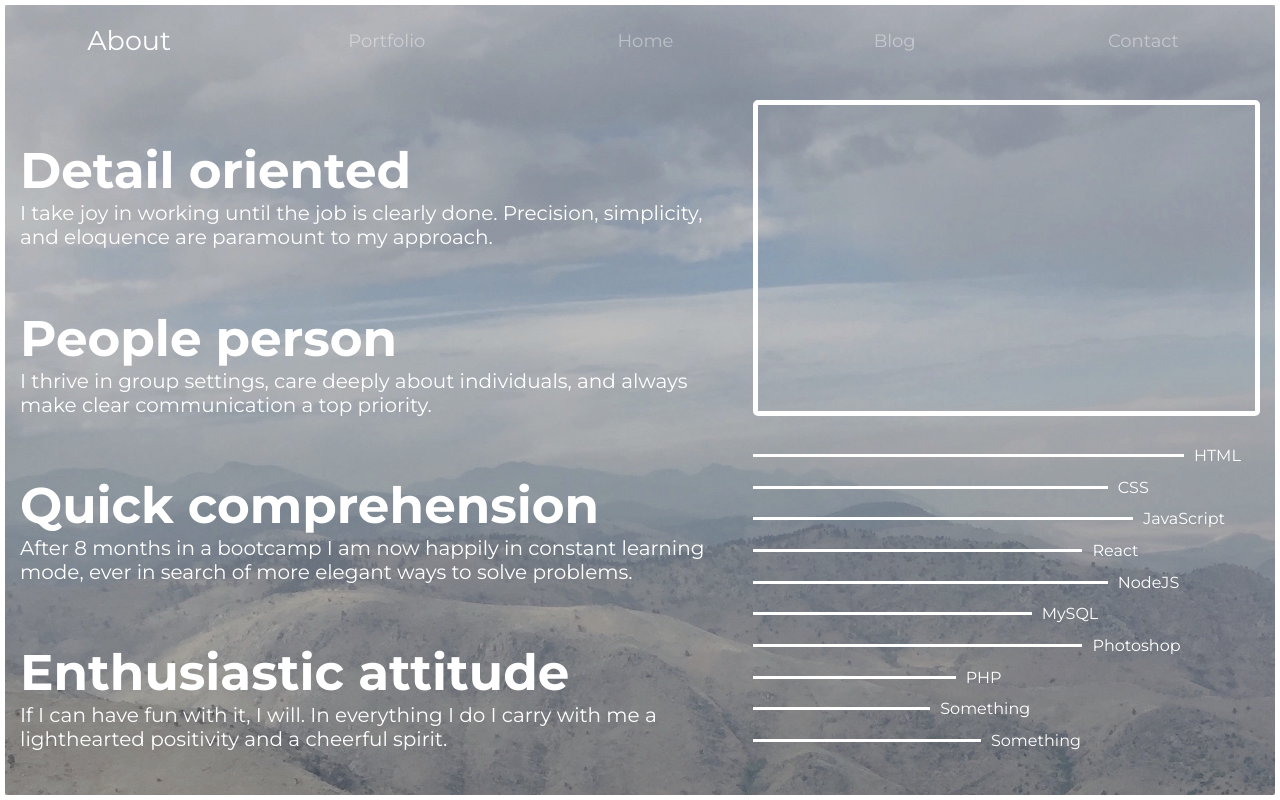
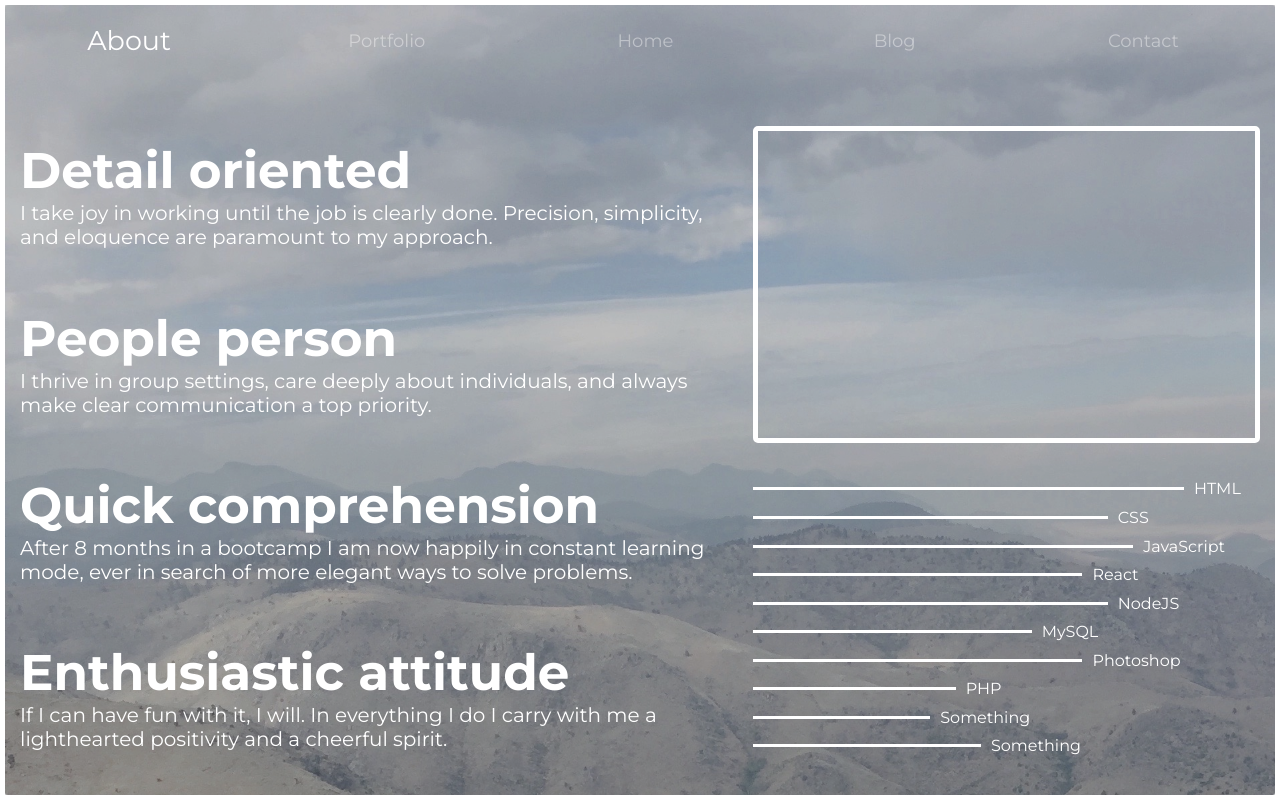
Before and after one commit to robpwatkins/robpwatkins-homepage, a plain HTML site: page about.html in a window 1280 px wide. Drawn offline with Linux system fonts and the light colour scheme.

Commit message:
ok enough for tonight.

```diff
--- a/about.css
+++ b/about.css
@@ -191,13 +191,14 @@ li:hover {
   flex-direction: column;
   flex: 45%;
   height: 100%;
-  justify-content: space-evenly;
+  justify-content: space-between;
+  padding: 50px 0 20px 0;
   /* border: 3px solid white; */
 }
 
 .top-right {
   width: 100%;
-  height: 45%;
+  height: 50%;
   border: 5px solid white;
   border-radius: 5px;
 }
```
